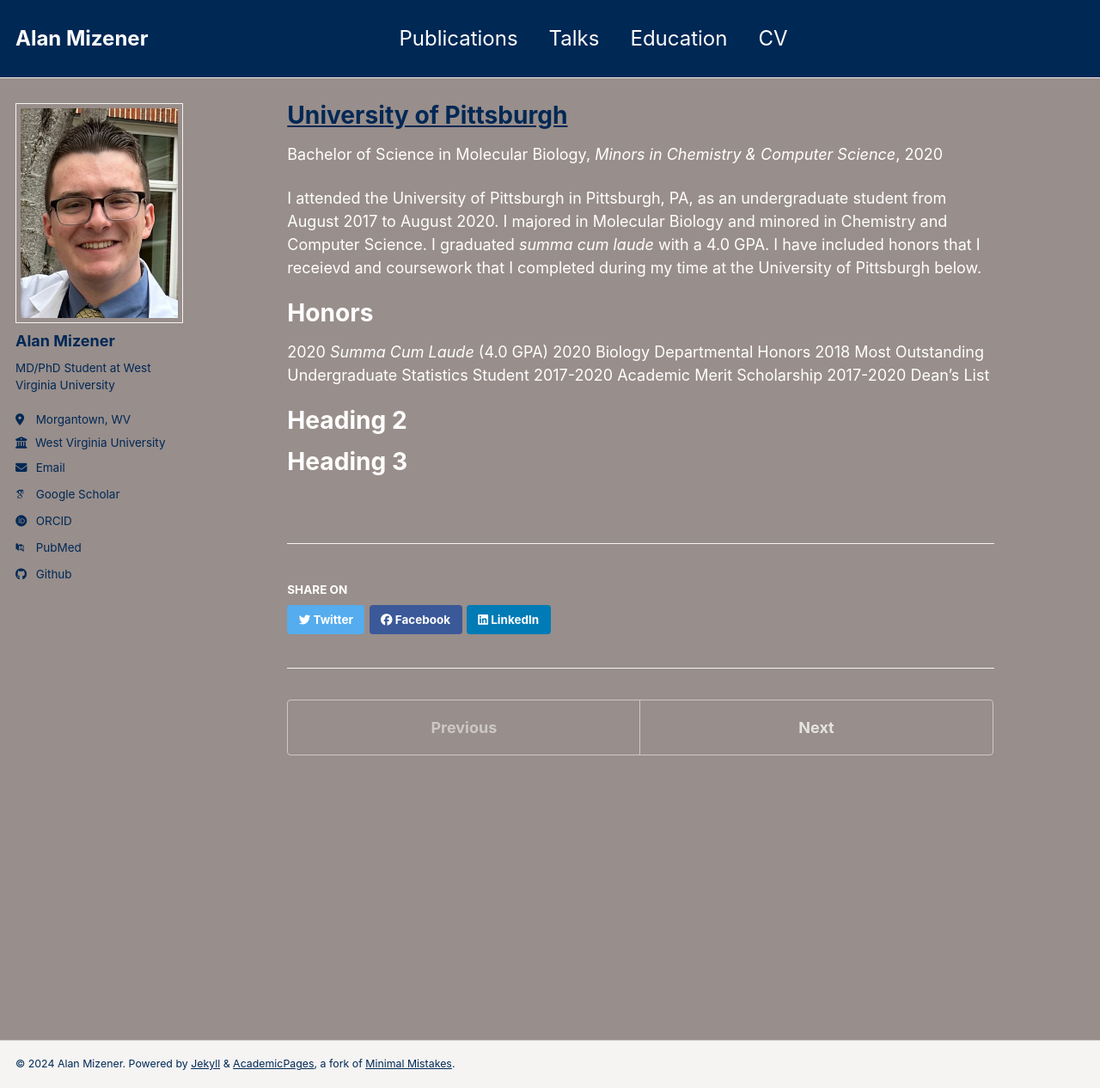
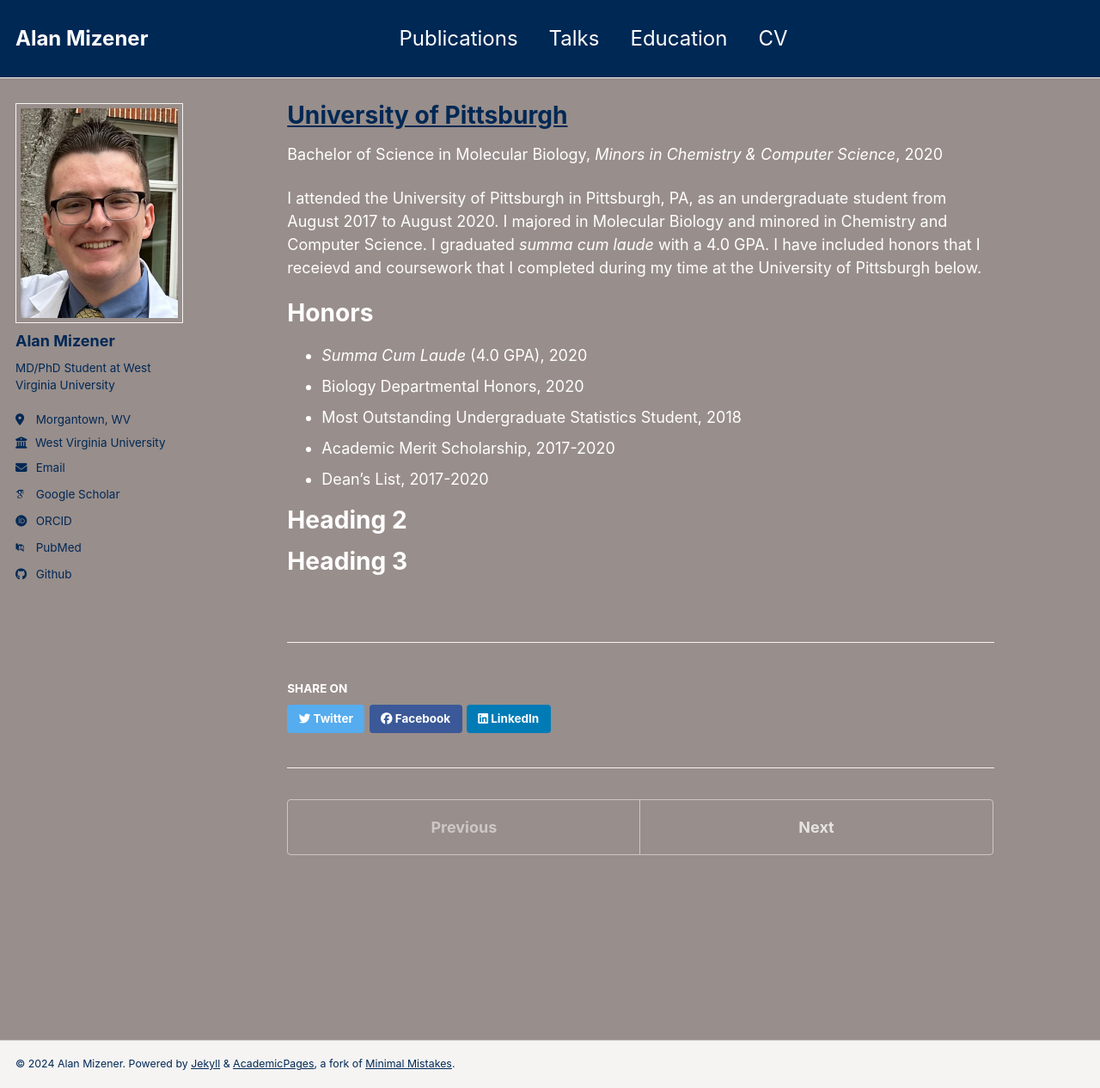
Before and after one commit to admizener/admizener.github.io, a Jekyll site: the page built from _teaching/university_of_pittsburgh.md, in a window 1280 px wide and 1266 px high. Shown: the whole window at 86% size. Built offline with Jekyll 4.4.1, drawn with Linux system fonts in a browser that asks for light colours; some web fonts are replaced.

```diff
--- a/_teaching/university_of_pittsburgh.md
+++ b/_teaching/university_of_pittsburgh.md
@@ -11,11 +11,11 @@ I attended the University of Pittsburgh in Pittsburgh, PA, as an undergraduate s
 
 Honors
 ======
-2020       *Summa Cum Laude* (4.0 GPA)
-2020       Biology Departmental Honors
-2018       Most Outstanding Undergraduate Statistics Student
-2017-2020  Academic Merit Scholarship
-2017-2020  Dean's List
+- *Summa Cum Laude* (4.0 GPA), 2020
+- Biology Departmental Honors, 2020
+- Most Outstanding Undergraduate Statistics Student, 2018
+- Academic Merit Scholarship, 2017-2020
+- Dean's List, 2017-2020
 
 Heading 2
 ======
```
